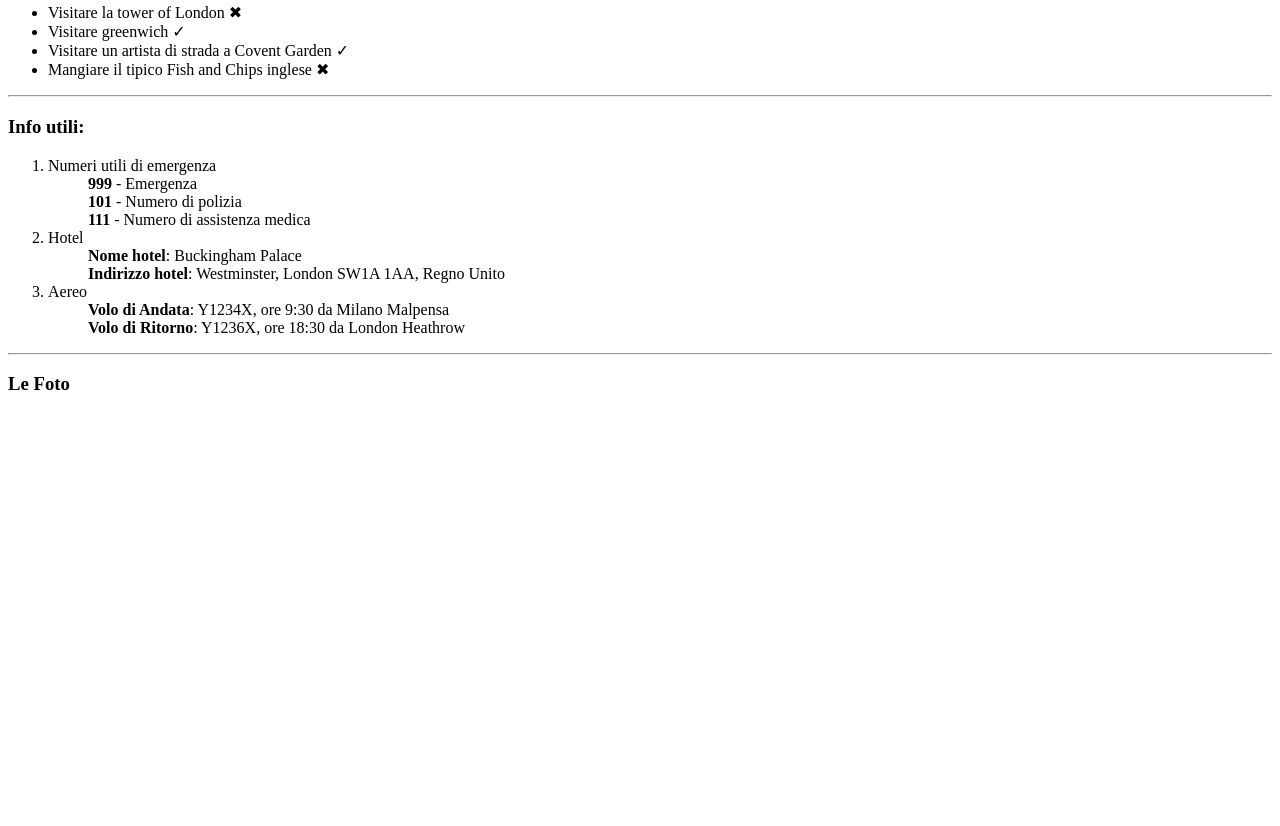
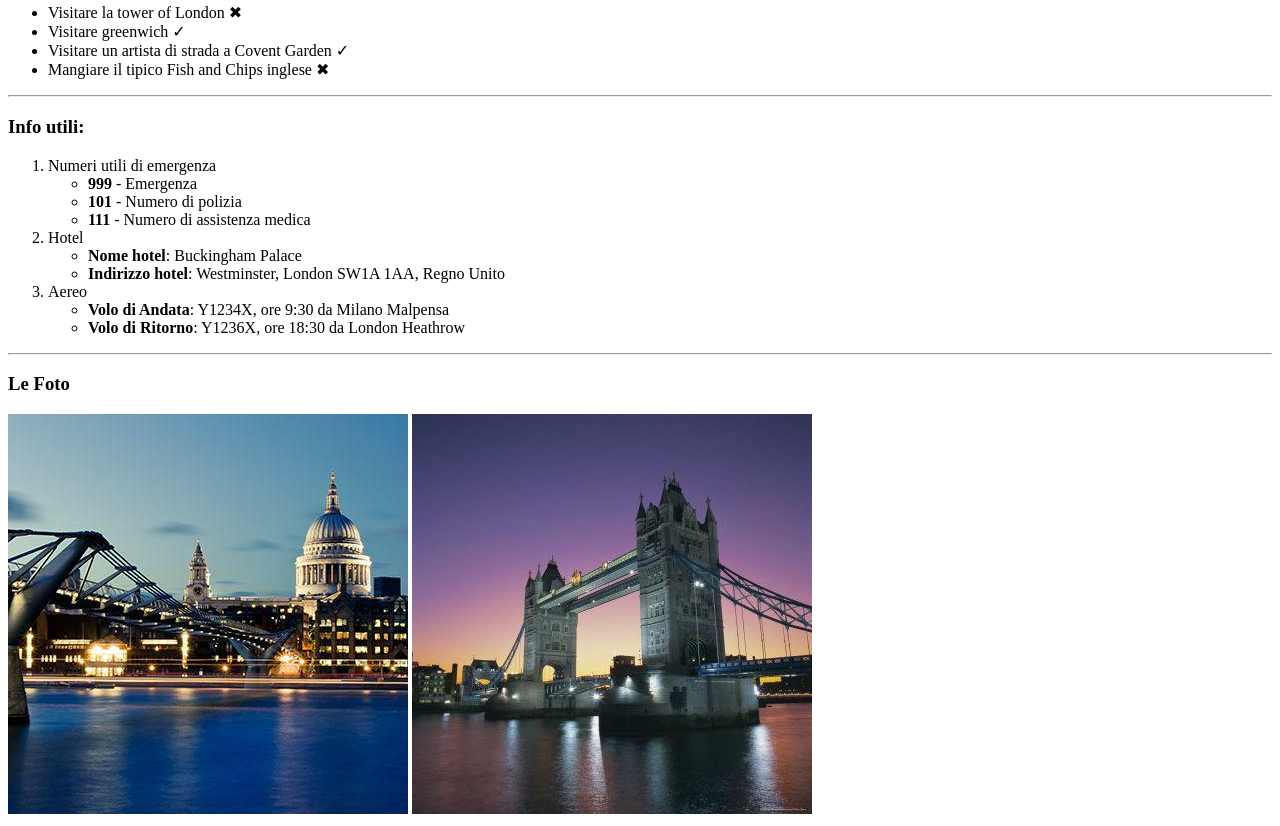
Before and after one commit to leonardopea/html-london-trip, a plain HTML site: page index.html in a window 1280 px wide. Shown: the part 939-1765 px from the top of the page. Before the commit the page ends 1379 px from the top, so only its background shows below. Drawn offline with Linux system fonts and the light colour scheme.

Commit message:
termine dell'esercizio

```diff
--- a/index.html
+++ b/index.html
@@ -76,16 +76,32 @@
             <h3>Info utili:</h3>
             <ol>
                 <li>Numeri utili di emergenza
-                    <ul><b>999 </b> - Emergenza</ul>
-                    <ul><b>101 </b> - Numero di polizia</ul>
-                    <ul><b>111 </b> - Numero di assistenza medica</ul>
+                    <ul>
+                        <li><b>999 </b> - Emergenza</li>
+                    </ul>
+                    <ul>
+                        <li><b>101 </b> - Numero di polizia</li>
+                    </ul>
+                    <ul>
+                        <li><b>111 </b> - Numero di assistenza medica</li>
+                    </ul>
                 </li>
-                <li>Hotel</li>
-                    <ul><strong>Nome hotel</strong>: Buckingham Palace</ul>
-                    <ul><strong>Indirizzo hotel</strong>: Westminster, London SW1A 1AA, Regno Unito</ul>
-                <li>Aereo</li>
-                    <ul><strong>Volo di Andata</strong>: Y1234X, ore 9:30 da Milano Malpensa</ul>
-                    <ul><strong>Volo di Ritorno</strong>: Y1236X, ore 18:30 da London Heathrow</ul>
+                <li>Hotel
+                    <ul>
+                        <li><b>Nome hotel</b>: Buckingham Palace</li>
+                    </ul>
+                    <ul>
+                        <li><b>Indirizzo hotel</b>: Westminster, London SW1A 1AA, Regno Unito</li>
+                    </ul>
+                </li>
+                <li>Aereo
+                    <ul>
+                        <li><b>Volo di Andata</b>: Y1234X, ore 9:30 da Milano Malpensa</li>
+                    </ul>
+                    <ul>
+                        <li><b>Volo di Ritorno</b>: Y1236X, ore 18:30 da London Heathrow</li>
+                    </ul>
+                </li>
             </ol>
 
         </section>
@@ -95,8 +111,8 @@
 
     <footer> <!-- inizio della parte finale dedicata alle foto -->
         <h3> Le Foto</h3>
-        <img src="" alt="">
-        <img src="" alt="">
+        <img src="./img/ponte_1.jpg" alt="">
+        <img src="./img/ponte_2.jpg" alt="">
     </footer>   <!-- fine della parte finale dedicata alle foto -->
 
 
```
